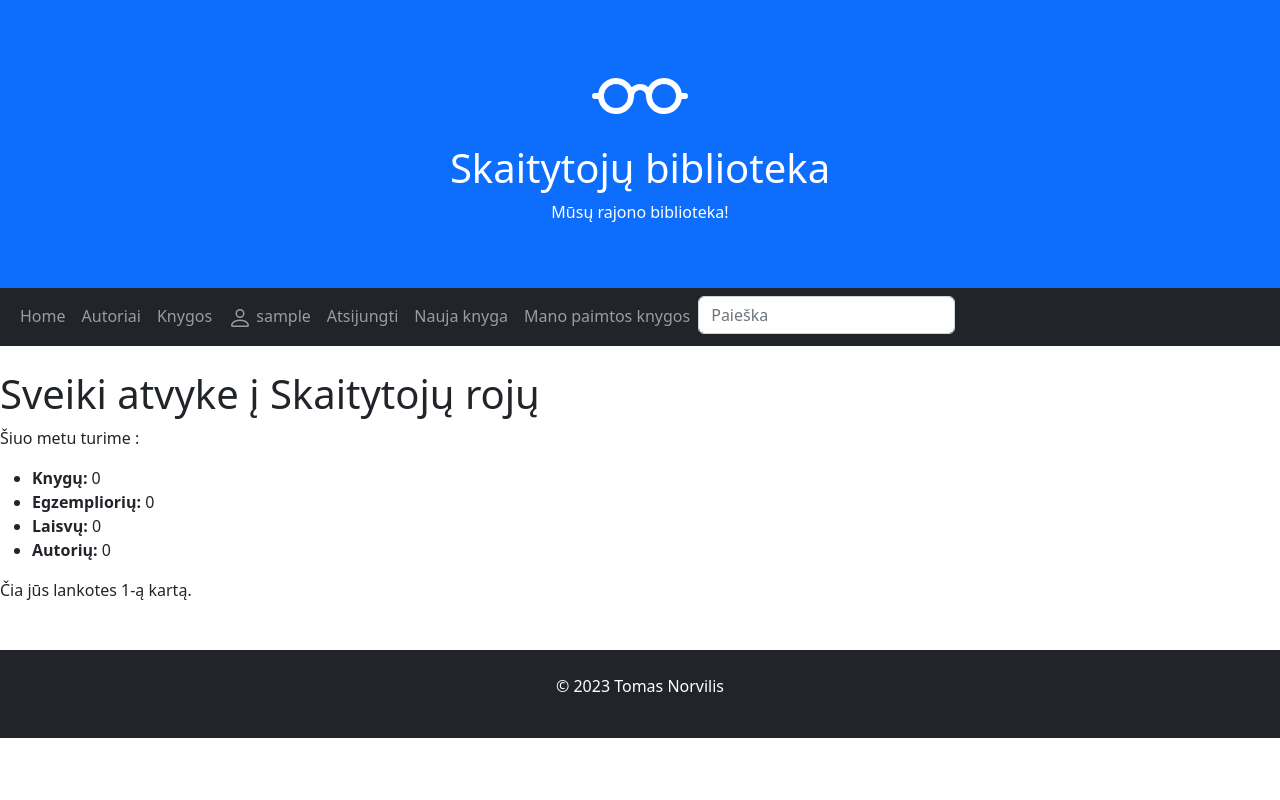
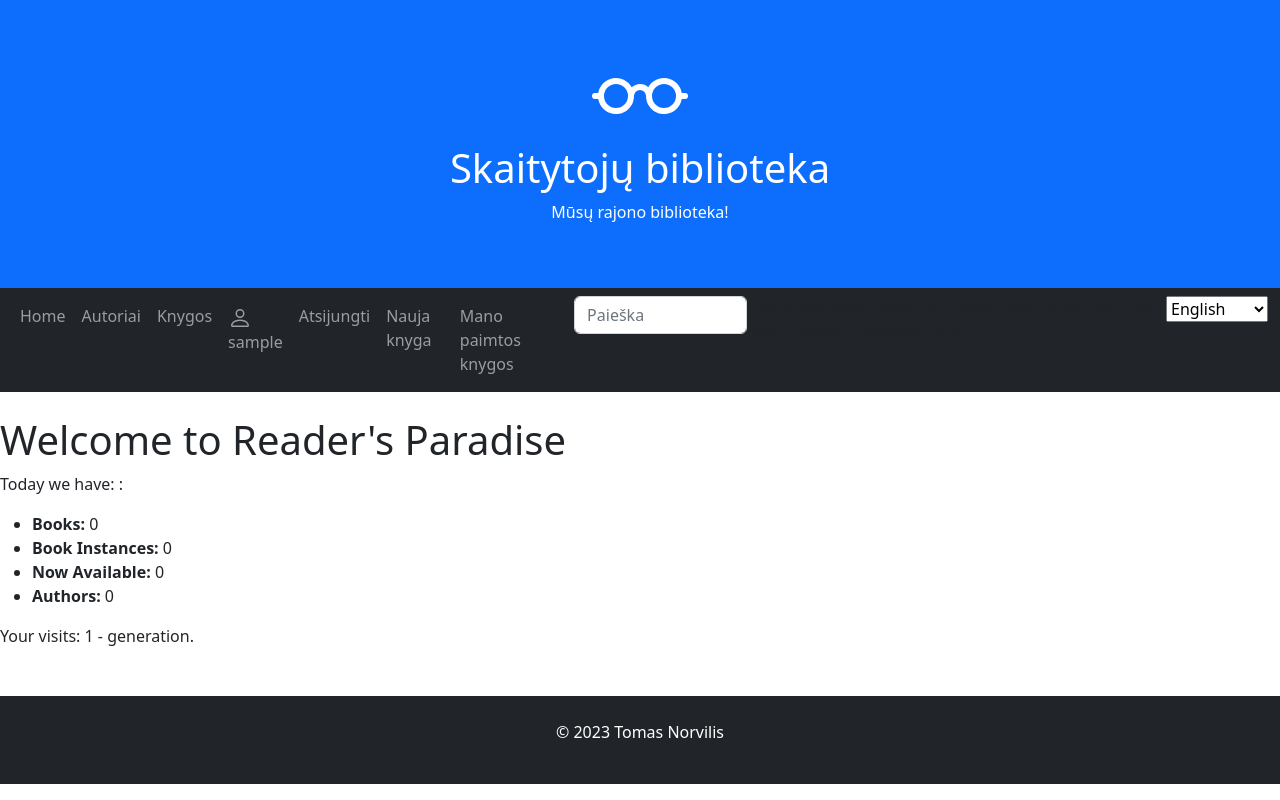
Before and after one commit to TomasNorv/pythonBiblioteka_2023_01_16, a Django app: page /library/ in a window 1280 px wide. Run offline with Django 4.2, Linux system fonts and the light colour scheme; the visitor is signed in with stand-in values (Sample User, id 1); data that the repository does not hold is empty.

Commit message:
galima pasirinkti vertimus vertimas lt ir en

```diff
--- a/mysite/library/models.py
+++ b/mysite/library/models.py
@@ -4,6 +4,7 @@ from django.contrib.auth.models import User
 from datetime import date
 from tinymce.models import HTMLField
 from PIL import Image
+from django.utils.translation import gettext_lazy as _
 
 # Create your models here.
 class Genre(models.Model):
@@ -18,28 +19,28 @@ class Genre(models.Model):
 
 
 class Book(models.Model):
-    title = models.CharField(verbose_name="Pavadinimas", max_length=200)
+    title = models.CharField(verbose_name=_("Title"), max_length=200)
     #summary = models.TextField(verbose_name="Aprasymas", max_length=1000)
-    description = HTMLField(verbose_name="Aprašymas", blank=True, null=True) # paturbintas variantas autoriaus aprasymui, daugiau funkciju
-    isbn = models.CharField(verbose_name="ISBN", max_length=13,
+    description = HTMLField(verbose_name=_("Summary"), blank=True, null=True) # paturbintas variantas autoriaus aprasymui, daugiau funkciju
+    isbn = models.CharField(verbose_name=_("ISBN"), max_length=13,
                             help_text='13 Simbolių <a href="https://www.isbn-international.org/content/what-isbn">ISBN kodas</a>')
-    author = models.ForeignKey(to="Author", on_delete=models.SET_NULL, null=True, related_name="books") #related_name kad tureti rysi su knygom autoriui.
-    genre = models.ManyToManyField(to="Genre")
-    cover = models.ImageField(verbose_name='Viršelis', upload_to='covers', null=True, blank=True)
+    author = models.ForeignKey(to="Author", verbose_name=_("Author"), on_delete=models.SET_NULL, null=True, related_name="books") #related_name kad tureti rysi su knygom autoriui.
+    genre = models.ManyToManyField(to="Genre", verbose_name=_("Genre"))
+    cover = models.ImageField(verbose_name=_('Cover'), upload_to='covers', null=True, blank=True)
     def display_genre(self):   #arba  return ', '.join(genre.name for genre in self.genre.all()[:3])
         sujungta= ""
         zanrai = self.genre.all()
         for zanras in zanrai:
             sujungta += zanras.name + ", "
         return sujungta
-    display_genre.short_description ="Žanrai"  # pakeitem pavadinima is display genre i Žanrai
+    display_genre.short_description =_("Genre")  # pakeitem pavadinima is display genre i Žanrai
 
     def __str__(self):
         return f"{self.title} {self.author}"
 
     class Meta:
-        verbose_name = "Knyga"
-        verbose_name_plural ='Knygos'
+        verbose_name = _("Book")
+        verbose_name_plural =_('Books')
 
 
 class Author(models.Model):
--- a/mysite/library/templates/base.html
+++ b/mysite/library/templates/base.html
@@ -57,10 +57,30 @@
      {% endif %}
 
 
-    <form action="{% url 'search' %}" method="get" class="form-inline my-2 my-md-0">
+    <form action="{% url 'search' %}" method="get" class="form-inline my-2 my-md-0" >
     <input name="query" class="form-control" type="text" placeholder="Paieška">
+<div></div>
     </form>
-</li>
+    </li> class="nav-item"  "nav-link" class="form-inline my-2 my-md-0" class="form-control">
+          {% load i18n %}
+      <form action="{% url 'set_language' %}" method="post">
+        {% csrf_token %}
+        <input name="next" type="hidden" value="{{ redirect_to }}"/>
+        <select name="language" onchange="this.form.submit()">
+          {% load static %}
+          {% get_current_language as LANGUAGE_CODE %}
+          {% get_available_languages as LANGUAGES %}
+          {% for lang in LANGUAGES %}
+          <option style="background-image: url({% static 'img/lt.png' %});" value="{{ lang.0 }}" {% if lang.0 == LANGUAGE_CODE %} selected="selected" {% endif %}>
+            {{ lang.1 }}
+          </option>
+          {% endfor %}
+        </select>
+      </form>
+     <li>
+</div>
+
+
 
     </ul>
   </div>
--- a/mysite/library/templates/index.html
+++ b/mysite/library/templates/index.html
@@ -1,13 +1,14 @@
 {% extends "base.html" %}
 {% block title %}HOME{% endblock %}
+{% load i18n %}
 {% block content %}
-<h1>Sveiki atvyke į Skaitytojų rojų</h1>
-<p>Šiuo metu turime :</p>
+<h1>{% trans "Welcome to Reader's Paradise" %}</h1>
+<p>{% trans "Today we have:" %} :</p>
 <ul>
-    <li><b>Knygų:</b> {{ num_books }}</li>
-    <li><b>Egzempliorių:</b> {{ num_instances }}</li>
-    <li><b>Laisvų:</b> {{ num_instances_available }}</li>
-    <li><b>Autorių:</b> {{ num_authors }}</li>
+    <li><b>{% trans "Books" %}:</b> {{ num_books }}</li>
+    <li><b>{% trans "Book Instances" %}:</b> {{ num_instances }}</li>
+    <li><b>{% trans "Now Available" %}:</b> {{ num_instances_available }}</li>
+    <li><b>{% trans "Authors" %}:</b> {{ num_authors }}</li>
 </ul>
-<p>Čia jūs lankotes {{ num_visits }}-ą kartą.</p>
+<p>{% trans "Your visits:" %} {{ num_visits }} - {% trans "generation" %}.</p>
 {% endblock %}
--- a/mysite/library/urls.py
+++ b/mysite/library/urls.py
@@ -1,4 +1,4 @@
-from django.urls import path
+from django.urls import path, include
 from. import views
 urlpatterns = [
     path('', views.index, name= "index"),
@@ -14,6 +14,6 @@ urlpatterns = [
     path('profilis/', views.profilis, name='profilis'),
     path('userbooks/<int:pk>/update', views.UserUpdateView.as_view(), name="user_bookinstance_update"),
     path('userbooks/<int:pk>/delete', views.UserDeleteView.as_view(), name="user_bookinstance_delete"),
-
+    path('i18n/', include('django.conf.urls.i18n')),
 
 ]
--- a/mysite/library/views.py
+++ b/mysite/library/views.py
@@ -10,9 +10,9 @@ from django.contrib import messages
 from django.shortcuts import redirect
 from django.contrib.auth.forms import User
 from django.views.generic.edit import FormMixin
-from .forms import BookReviewForm, UserUpdateForm, ProfilisUpdateForm
+from .forms import BookReviewForm, UserUpdateForm, ProfilisUpdateForm, UserCreateForm
 from django.contrib.auth.decorators import login_required
-
+from django.utils.translation import gettext as _
 
 # Create your views here.
 
@@ -109,9 +109,10 @@ class UserDetailView(LoginRequiredMixin, generic.DetailView):
 
 class UserUpdateView(LoginRequiredMixin, UserPassesTestMixin, generic.UpdateView):
     model = BookInstance
-    fields = ['book', 'due_back', 'status']
+    #fields = ['book', 'due_back', 'status']
     success_url = "/library/userbooks/"
     template_name = 'user_bookinstance_form.html'
+    form_class = UserUpdateForm
 
     def form_valid(self, form):
         form.instance.reader = self.request.user
@@ -125,9 +126,10 @@ class UserUpdateView(LoginRequiredMixin, UserPassesTestMixin, generic.UpdateView
 
 class UserCreateView(LoginRequiredMixin, generic.CreateView):
     model = BookInstance
-    fields = ['book', 'due_back', 'status']
+    #fields = ['book', 'due_back', 'status']
     success_url = "/library/userbooks/"
     template_name = 'user_bookinstance_form.html'
+    form_class = UserCreateForm
 
     def form_valid(self, form):
         form.instance.reader = self.request.user
@@ -157,20 +159,24 @@ def register(request):
         if password == password2:
             # tikriname, ar neužimtas username
             if User.objects.filter(username=username).exists():
-                messages.error(request, f'Vartotojo vardas {username} užimtas!')
+                #messages.error(request, f'Vartotojo vardas {username} užimtas!')
+                messages.error(request, _('Username %s already exists!') % username)
                 return redirect('register')
             else:
                 # tikriname, ar nėra tokio pat email
                 if User.objects.filter(email=email).exists():
-                    messages.error(request, f'Vartotojas su el. paštu {email} jau užregistruotas!')
+                    #messages.error(request, f'Vartotojas su el. paštu {email} jau užregistruotas!')
+                    messages.error(request, _('Email %s already exists!') % email)
                     return redirect('register')
                 else:
                     # jeigu viskas tvarkoje, sukuriame naują vartotoją
                     User.objects.create_user(username=username, email=email, password=password)
-                    messages.info(request, f'Vartotojas {username} užregistruotas!')
+                    #messages.info(request, (f'Vartotojas {username} užregistruotas!')
+                    messages.info(request, _('User %s  registered!') % username)
                     return redirect('login')
         else:
-            messages.error(request, 'Slaptažodžiai nesutampa!')
+            #messages.error(request, ('Slaptažodžiai nesutampa!')
+            messages.error(request, _('Passwords do not match!'))
             return redirect('register')
     return render(request, 'registration/register.html')
 
```
Also changed, not shown: mysite/library/forms.py (+10 -1 lines), mysite/mysite/settings.py (+11 -1 lines).
